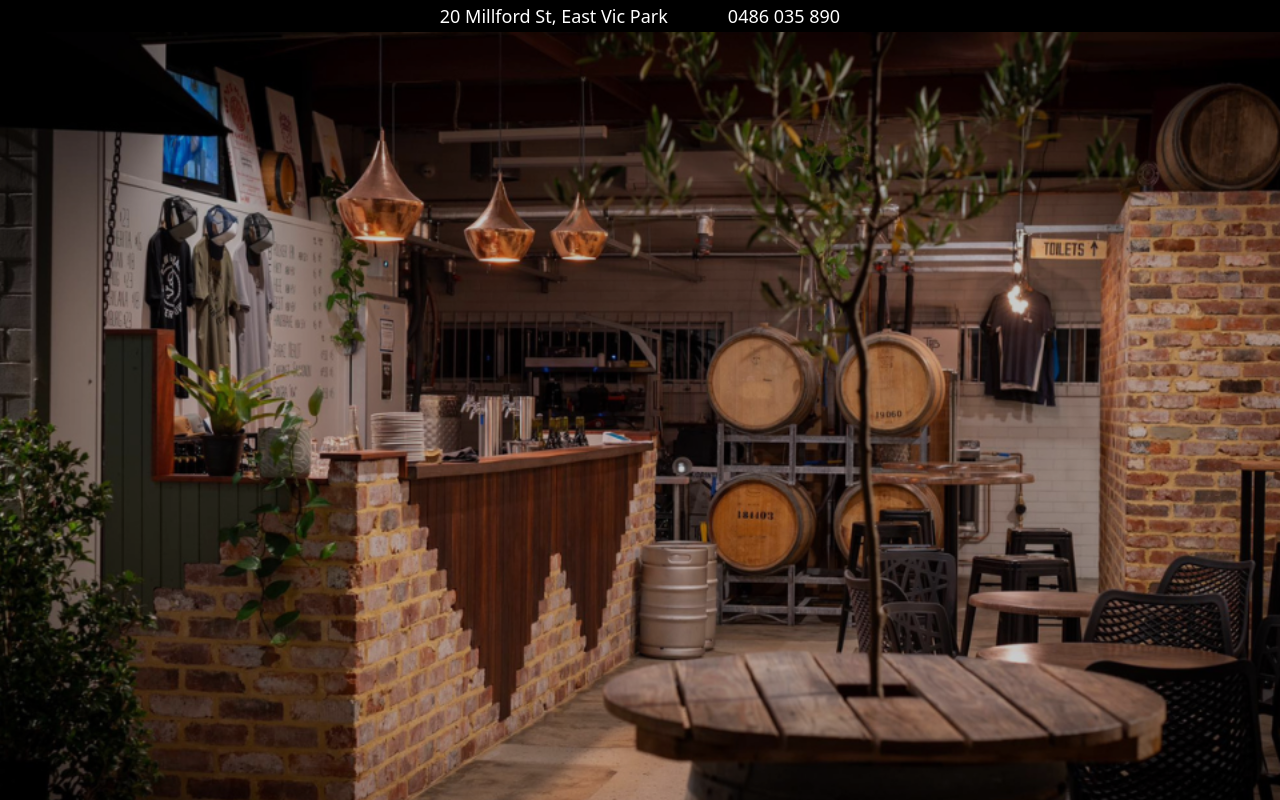
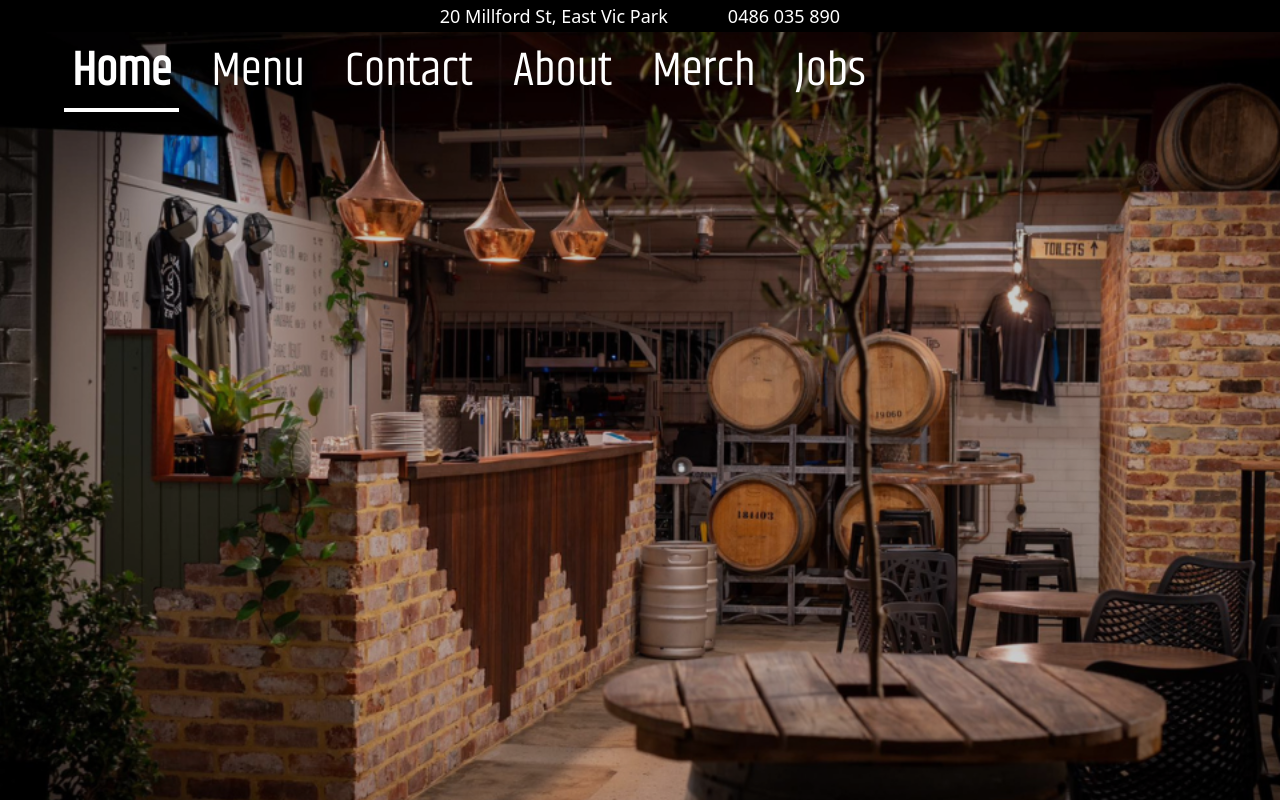
Before and after one commit to LemonTheSour/brewgarage, a Next.js app: page / in a window 1280 px wide. Shown: the top 800 px of the page. Built offline with nearby package versions, Linux system fonts and the light colour scheme; some icons are missing.

Commit message:
tidied up small and large navbar

```diff
--- a/components/navbar.tsx
+++ b/components/navbar.tsx
@@ -18,8 +18,8 @@ const navLinks = [
   { name: "Menu", href: "/menu" },
   { name: "Contact", href: "/contact" },
   { name: "About", href: "/about" },
+  { name: "Merch", href: "/merch" },
   { name: "Jobs", href: "/jobs" },
-  { name: "Merch", href: "/merch" },
 ];
 
 export default function NavBar() {
@@ -32,7 +32,7 @@ export default function NavBar() {
       return (
         <div className="flex flex-col">
           <Infobar />
-          <div className="flex items-end justify-between w-full absolute z-2 pt-4 text-white">
+          <div className="flex items-end justify-between w-full absolute z-2 pt-4 text-white z-99">
             <div
               className={`space-x-6 ml-4 lg:text-5xl mt-8 ml-16 ${khand.className}`}
             >
--- a/components/sidebar.tsx
+++ b/components/sidebar.tsx
@@ -18,8 +18,8 @@ const navLinks = [
   { name: "Menu", href: "/menu" },
   { name: "Contact", href: "/contact" },
   { name: "About", href: "/about" },
+  { name: "Merch", href: "/merch" },
   { name: "Jobs", href: "/jobs" },
-  { name: "Merch", href: "/merch" },
 ];
 
 export default function Sidebar({ expanded, setExpanded }: SidebarProps) {
```
